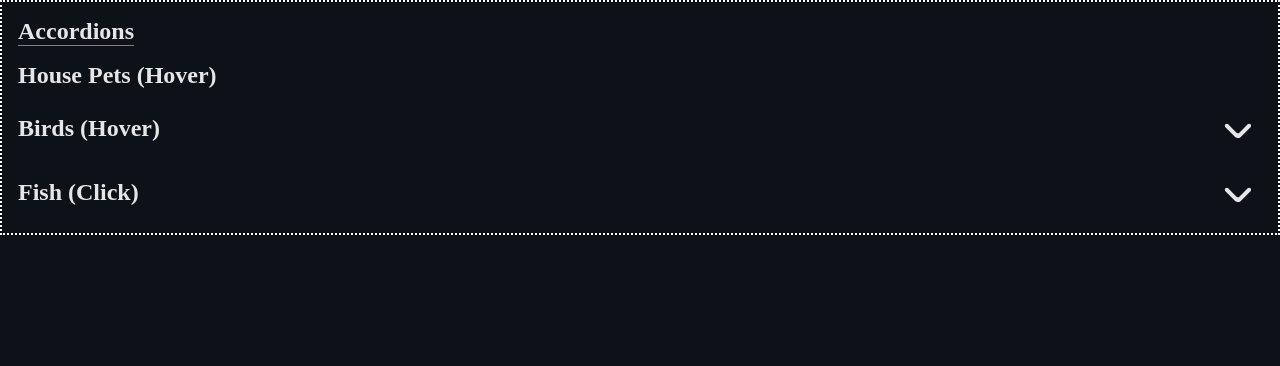
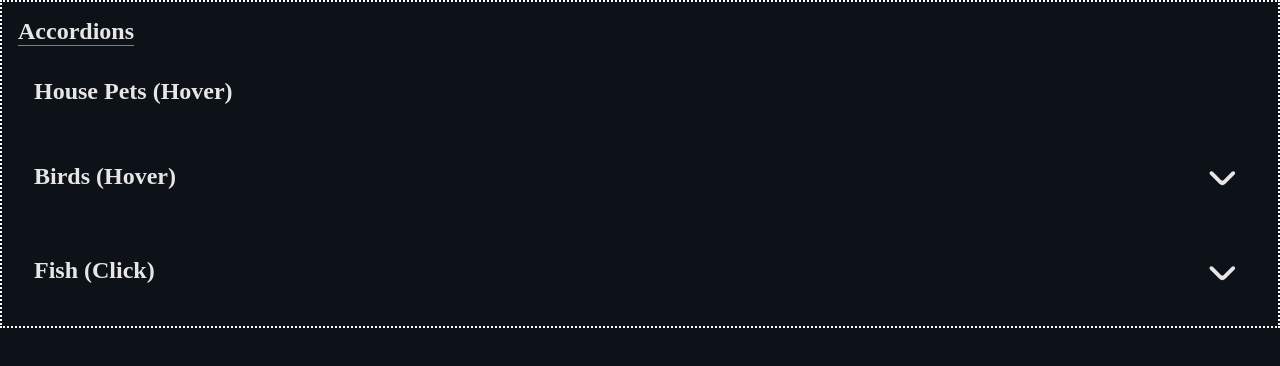
Before and after one commit to VonRiddarn/spit-and-prayers-ui, a React (Vite) app: page / in a window 1280 px wide. Shown: the top 366 px of the page. Built offline with nearby package versions, Linux system fonts and the light colour scheme.

Commit message:
feat: added default padding to Accordion

```diff
--- a/src/components/ui/Accordion/Accordion.scss
+++ b/src/components/ui/Accordion/Accordion.scss
@@ -1,3 +1,7 @@
+.Accordion {
+	padding: 1rem;
+}
+
 .AccordionGrid {
 	display: grid;
 	grid-template-rows: 0fr;
```
